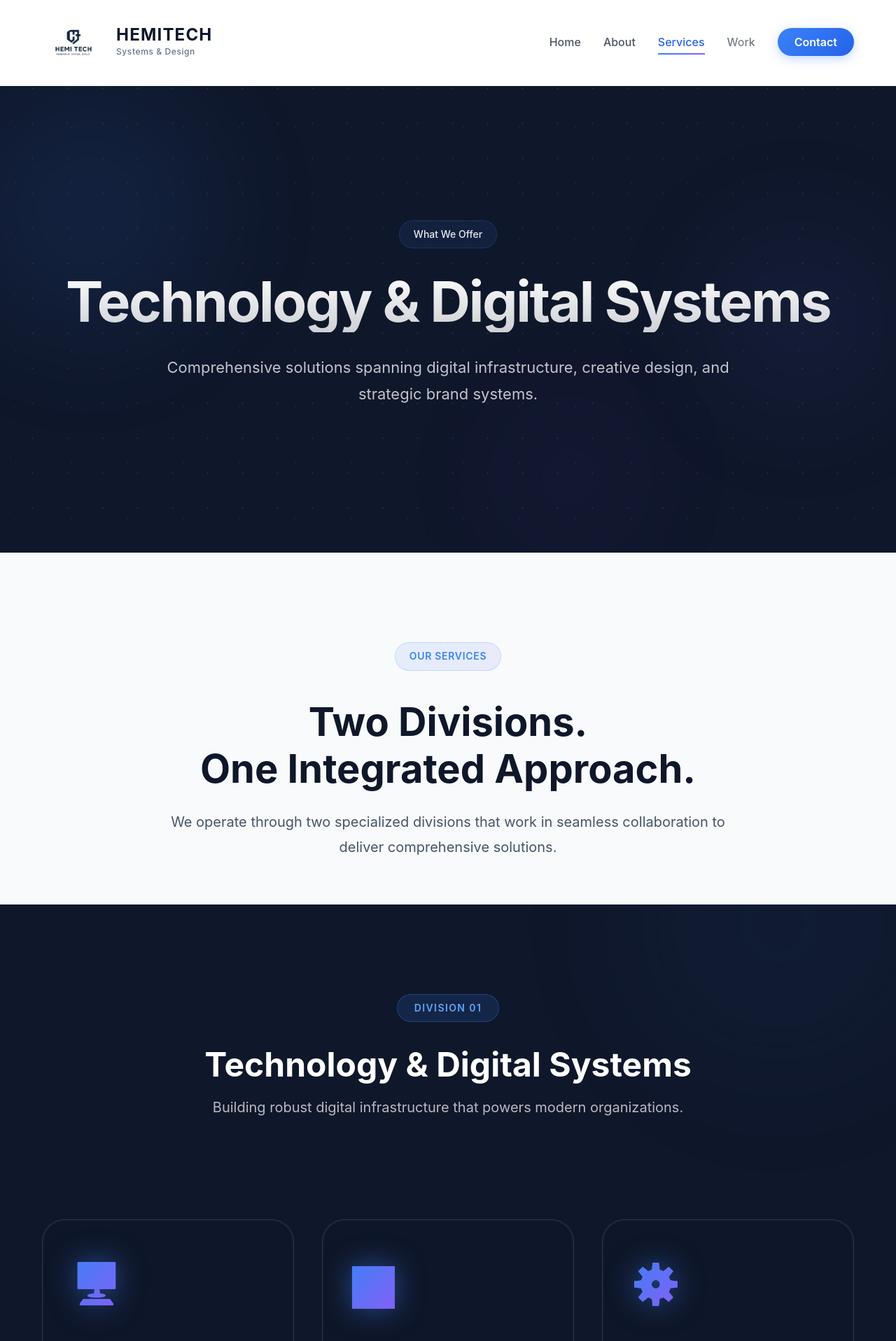
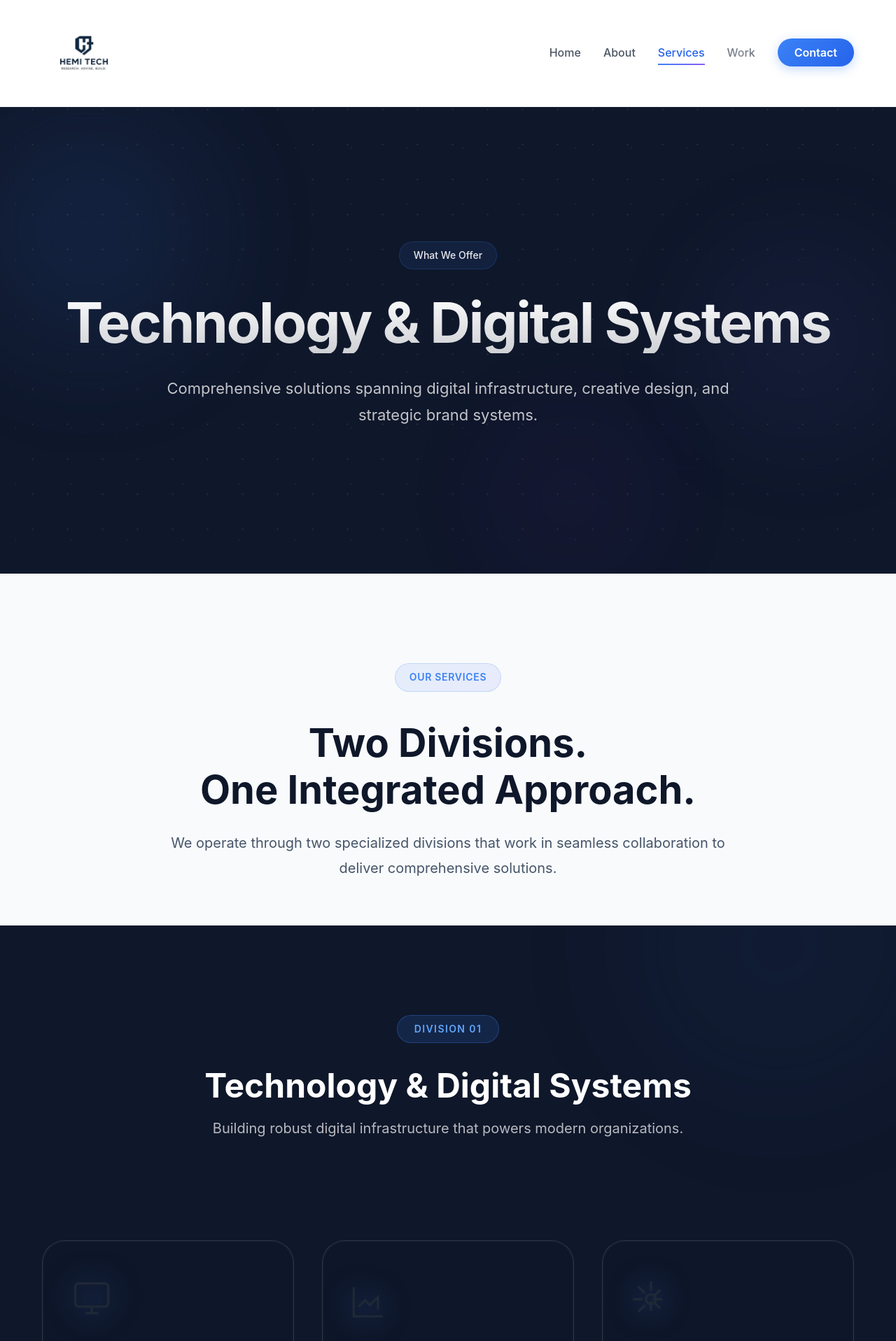
Before and after one commit to CollinsAnyona/hemitech, a plain HTML site: page services.html in a window 1280 px wide. Shown: the top 1917 px of the page at 70% size. Drawn offline with Linux system fonts and the light colour scheme.

Commit message:
Enhanced website: premium services page with rotating borders and 3D effects, purple-themed work page, light blue philosophy section, larger logo, and improved animations

```diff
--- a/services.html
+++ b/services.html
@@ -69,7 +69,12 @@
 
             <div class="services-grid">
                 <div class="service-card">
-                    <div class="service-icon">🖥️</div>
+                    <div class="service-icon">
+                        <svg width="56" height="56" viewBox="0 0 24 24" fill="none" stroke="currentColor" stroke-width="1.5">
+                            <rect x="2" y="3" width="20" height="14" rx="2"/>
+                            <path d="M8 21h8M12 17v4"/>
+                        </svg>
+                    </div>
                     <h3>Digital Infrastructure</h3>
                     <p>Scalable web platforms and secure backend systems built for performance and reliability.</p>
                     <ul class="service-features">
@@ -81,7 +86,12 @@
                 </div>
 
                 <div class="service-card">
-                    <div class="service-icon">📊</div>
+                    <div class="service-icon">
+                        <svg width="56" height="56" viewBox="0 0 24 24" fill="none" stroke="currentColor" stroke-width="1.5">
+                            <path d="M3 3v18h18"/>
+                            <path d="M18 17V9l-5 5-3-3-4 4"/>
+                        </svg>
+                    </div>
                     <h3>Data & Intelligence</h3>
                     <p>Analytics dashboards, reporting systems, and monitoring frameworks that drive decisions.</p>
                     <ul class="service-features">
@@ -93,7 +103,12 @@
                 </div>
 
                 <div class="service-card">
-                    <div class="service-icon">⚙️</div>
+                    <div class="service-icon">
+                        <svg width="56" height="56" viewBox="0 0 24 24" fill="none" stroke="currentColor" stroke-width="1.5">
+                            <circle cx="12" cy="12" r="3"/>
+                            <path d="M12 1v6m0 6v6M4.22 4.22l4.24 4.24m5.08 5.08l4.24 4.24M1 12h6m6 0h6M4.22 19.78l4.24-4.24m5.08-5.08l4.24-4.24"/>
+                        </svg>
+                    </div>
                     <h3>Automation & Optimization</h3>
                     <p>Workflow automation and performance architecture that maximizes efficiency.</p>
                     <ul class="service-features">
@@ -117,7 +132,12 @@
 
             <div class="services-grid">
                 <div class="service-card">
-                    <div class="service-icon">✦</div>
+                    <div class="service-icon">
+                        <svg width="56" height="56" viewBox="0 0 24 24" fill="none" stroke="currentColor" stroke-width="1.5">
+                            <path d="M12 2L2 7l10 5 10-5-10-5z"/>
+                            <path d="M2 17l10 5 10-5M2 12l10 5 10-5"/>
+                        </svg>
+                    </div>
                     <h3>Brand Architecture</h3>
                     <p>Foundational brand systems and identity frameworks that define your presence.</p>
                     <ul class="service-features">
@@ -129,7 +149,11 @@
                 </div>
 
                 <div class="service-card">
-                    <div class="service-icon">🎨</div>
+                    <div class="service-icon">
+                        <svg width="56" height="56" viewBox="0 0 24 24" fill="none" stroke="currentColor" stroke-width="1.5">
+                            <path d="M12 2l3.09 6.26L22 9.27l-5 4.87 1.18 6.88L12 17.77l-6.18 3.25L7 14.14 2 9.27l6.91-1.01L12 2z"/>
+                        </svg>
+                    </div>
                     <h3>Visual Communication</h3>
                     <p>Design systems for digital and physical environments that resonate.</p>
                     <ul class="service-features">
@@ -141,7 +165,12 @@
                 </div>
 
                 <div class="service-card">
-                    <div class="service-icon">📄</div>
+                    <div class="service-icon">
+                        <svg width="56" height="56" viewBox="0 0 24 24" fill="none" stroke="currentColor" stroke-width="1.5">
+                            <path d="M14 2H6a2 2 0 0 0-2 2v16a2 2 0 0 0 2 2h12a2 2 0 0 0 2-2V8z"/>
+                            <path d="M14 2v6h6M16 13H8m8 4H8m2-8H8"/>
+                        </svg>
+                    </div>
                     <h3>Print & Production</h3>
                     <p>Institutional materials, branded merchandise, and event assets.</p>
                     <ul class="service-features">
--- a/styles.css
+++ b/styles.css
@@ -58,9 +58,7 @@ body {
 }
 
 .brand-text {
-    display: flex;
-    flex-direction: column;
-    gap: 0.125rem;
+    display: none;
 }
 
 .brand-name {
@@ -80,7 +78,7 @@ body {
 }
 
 .logo {
-    height: 90px;
+    height: 120px;
     width: auto;
 }
 
```
